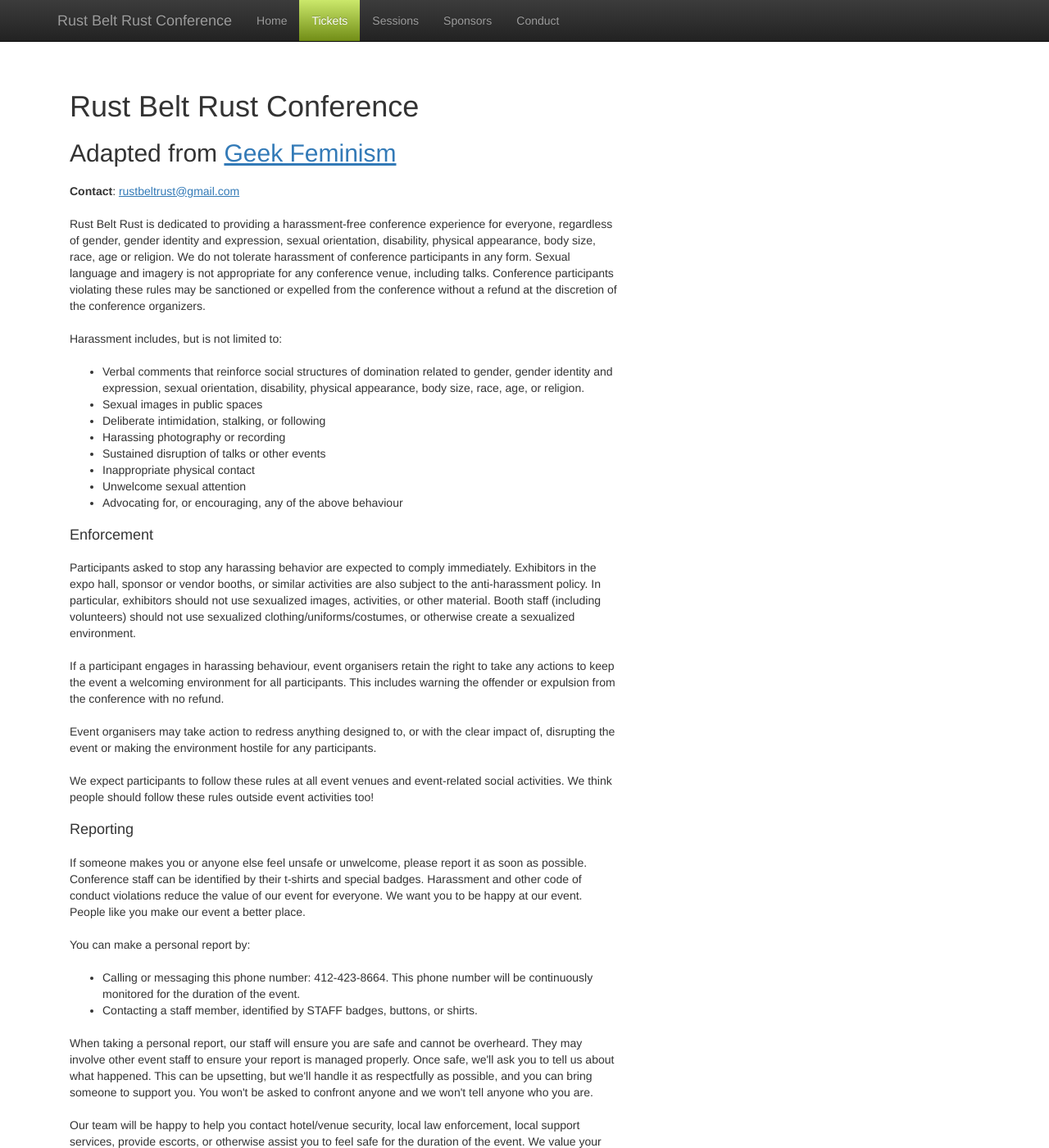
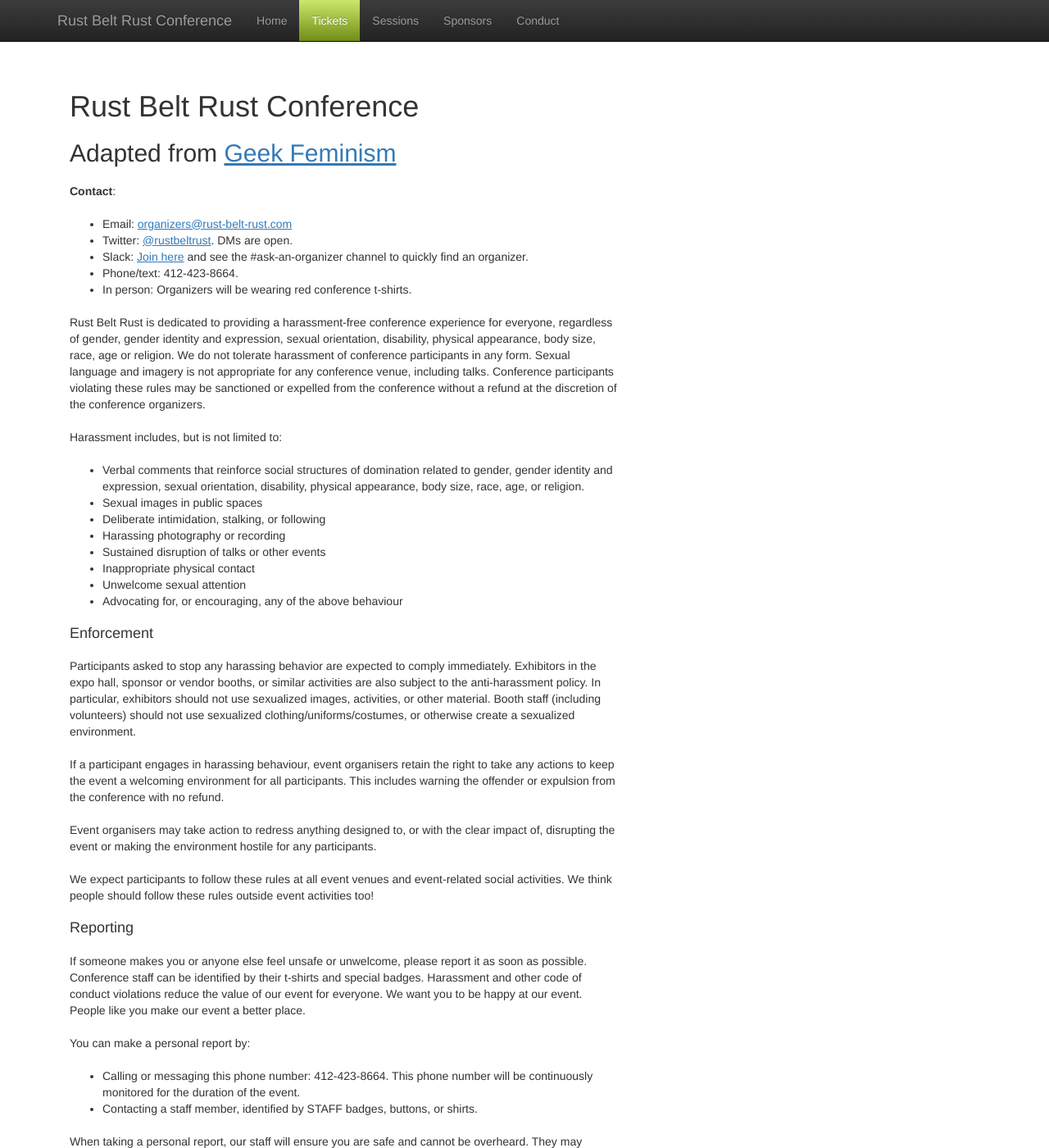
Before and after one commit to rustbeltrust/2016, a Jekyll site: the page built from conduct.html, in a window 1280 px wide and 1400 px high. Shown: the whole window at 82% size. Built offline with Jekyll 4.4.1, drawn with Linux system fonts in a browser that asks for light colours; nearby versions of some CDN libraries; Markdown is read by kramdown in place of the engine named in the settings; some of the changed text lies outside the part shown.

Commit message:
Update contact info on the conduct page

```diff
--- a/conduct.html
+++ b/conduct.html
@@ -9,7 +9,15 @@
 <h1>Rust Belt Rust Conference</h1>
 <h2>Adapted from <a href="http://geekfeminism.wikia.com/wiki/Conference_anti-harassment/Policy">Geek Feminism</a></h2>
 
-<p><strong>Contact</strong>: <a href="mailto:rustbeltrust@gmail.com">rustbeltrust@gmail.com</a></p>
+<p><strong>Contact</strong>:
+    <ul>
+        <li>Email: <a href="mailto:organizers@rust-belt-rust.com">organizers@rust-belt-rust.com</a></li>
+        <li>Twitter: <a href="https://twitter.com/rustbeltrust">@rustbeltrust</a>. DMs are open.</li>
+        <li>Slack: <a href="https://rust-belt-rust-slack.herokuapp.com">Join here</a> and see the #ask-an-organizer channel to quickly find an organizer.</li>
+        <li>Phone/text: 412-423-8664.</li>
+        <li>In person: Organizers will be wearing red conference t-shirts.</li>
+    </ul>
+</p>
 <p>
     Rust Belt Rust is dedicated to providing a harassment-free conference experience for everyone, regardless of gender, gender identity and expression, sexual orientation, disability, physical appearance, body size, race, age or religion. We do not tolerate harassment of conference participants in any form. Sexual language and imagery is not appropriate for any conference venue, including talks. Conference participants violating these rules may be sanctioned or expelled from the conference without a refund at the discretion of the conference organizers.
 </p>
@@ -63,7 +71,7 @@
 
 <h4>Contact information</h4>
 <ul>
-    <li>Organizers: <a href="mailto:rustbeltrust@gmail.com">rustbeltrust@gmail.com</a> or 412-423-8664.</li>
+    <li>Organizers: <a href="mailto:organizers@rust-belt-rust.com">organizers@rust-belt-rust.com</a>, <a href="https://twitter.com/rustbeltrust">@rustbeltrust</a>, #ask-an-organizer on <a href="https://rust-belt-rust-slack.herokuapp.com">Slack</a>, or call or text 412-423-8664.</li>
     <li>Doubletree Pittsburgh Downtown: 412-281-5800</li>
     <li>Local law enforcement: City of Pittsburgh Police - call 911</li>
     <li>Sexual assault hotline: Pittsburgh Action Against Rape (PAAR) - 866-765-2731 or 412-765-2731</li>
```
